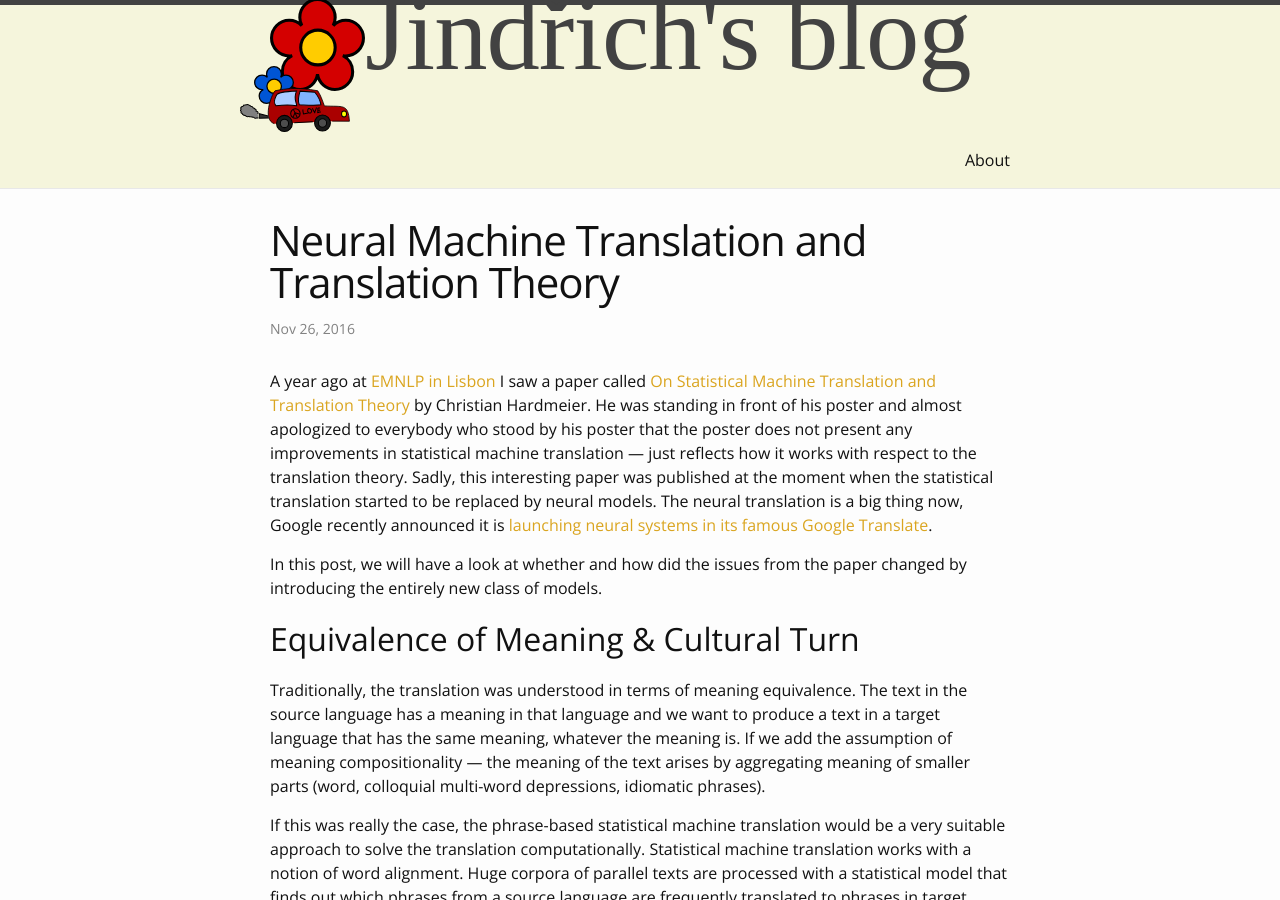
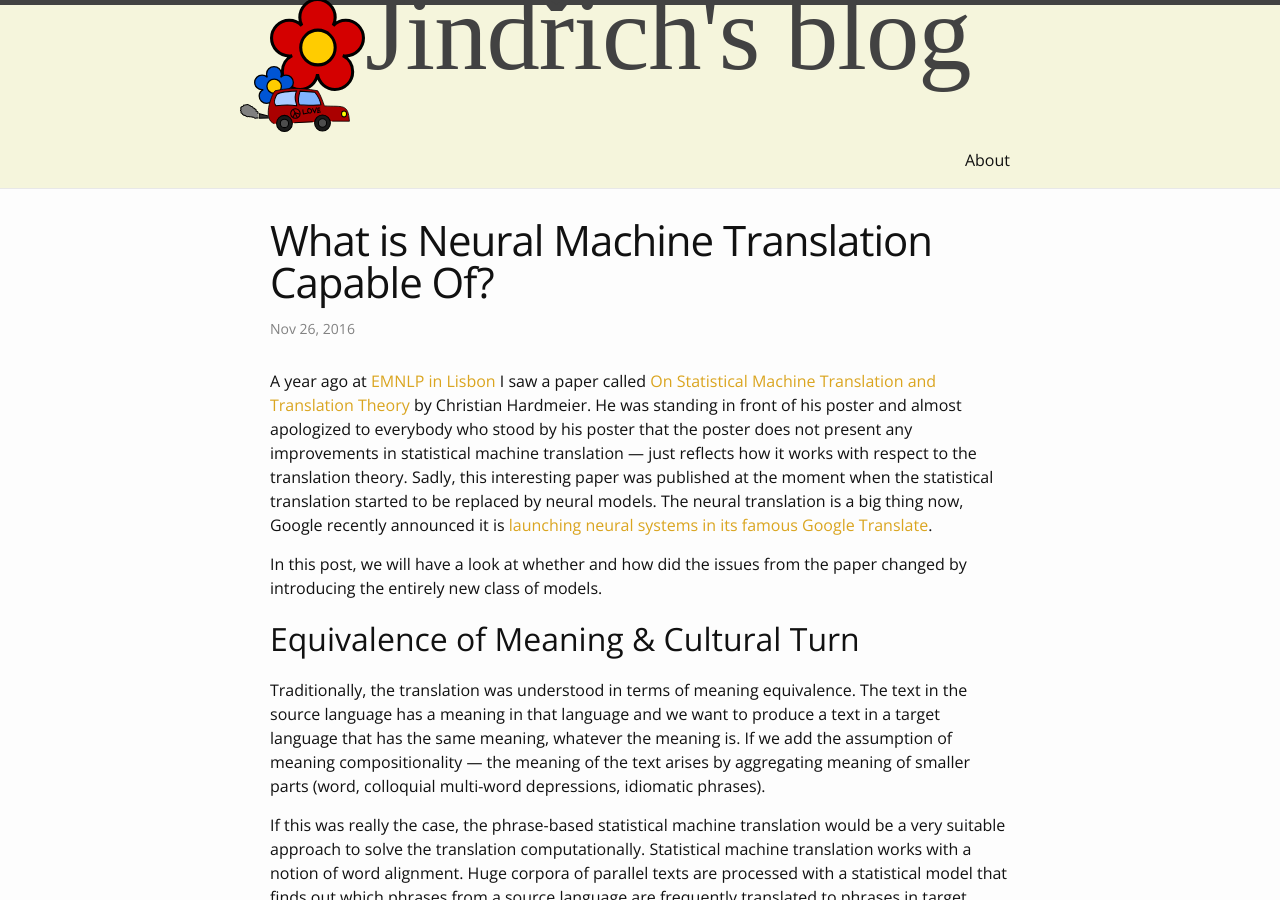
Before and after one commit to jlibovicky/jlibovicky.github.io, a Jekyll site: the page built from _posts/2016-11-26-What-is-NMT-capable-of.md, in a window 1280 px wide and 900 px high. Built offline with Jekyll 4.4.1, drawn with Linux system fonts in a browser that asks for light colours; some web fonts are replaced; comment, search, counter and statistics services are not loaded.

Commit message:
change title

```diff
--- a/_posts/2016-11-26-NMT-and-translation-theory.md
+++ b/_posts/2016-11-26-What-is-NMT-capable-of.md
@@ -1,6 +1,6 @@
 ---
 layout: post
-title: Neural Machine Translation and Translation Theory
+title: What is Neural Machine Translation Capable Of?
 ---
 
 A year ago at [EMNLP in Lisbon](http://www.emnlp2015.org/) I saw a paper called
```
